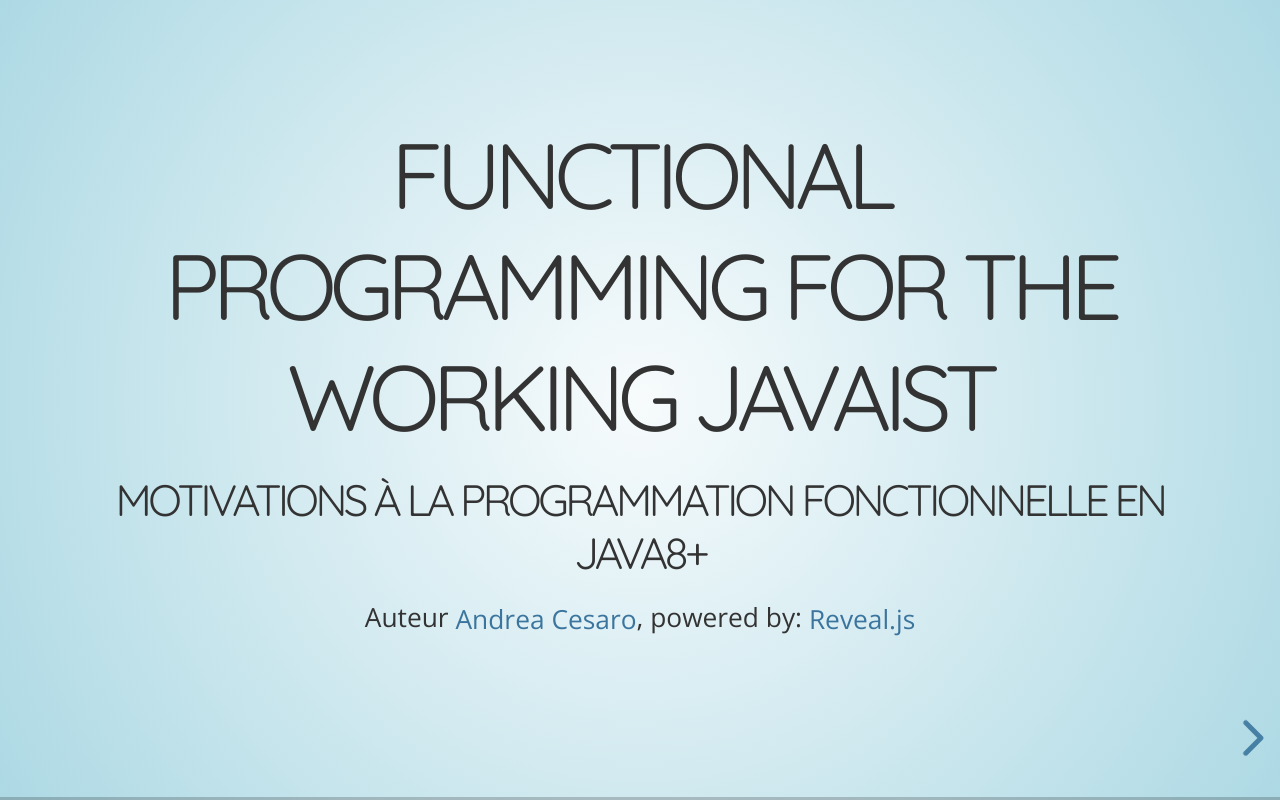
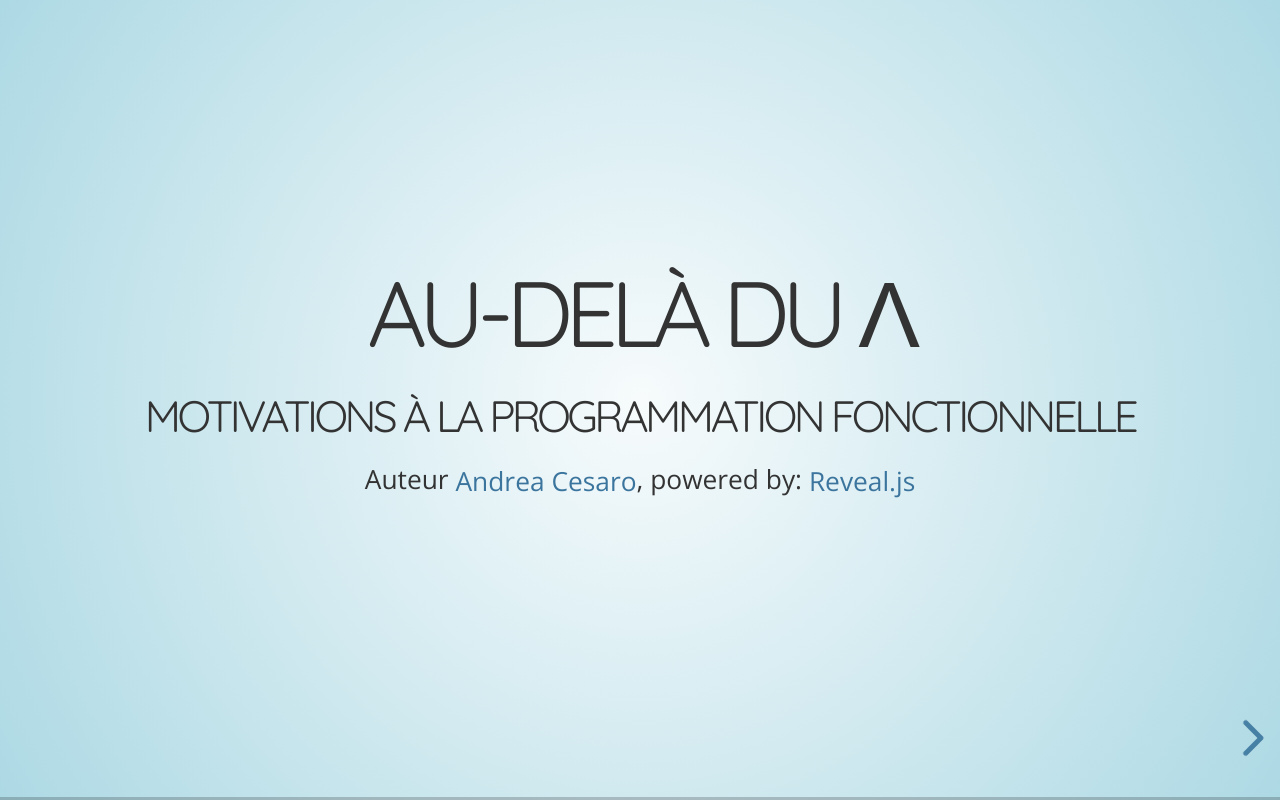
Before and after one commit to CexJ/slides-fr-fp, a website: page fr/fp-java8.html in a window 1280 px wide. Drawn offline with nearby package versions, Linux system fonts and the light colour scheme; files whose address does not match are found by name.

Commit message:
Corrections after first repetition

```diff
--- a/fr/fp-java8.html
+++ b/fr/fp-java8.html
@@ -62,8 +62,8 @@
 			<!-- Any section element inside of this container is displayed as a slide -->
 			<div class="slides">
 				<section>
-					<h2>Functional programming for the working Javaist</h2>
-					<h5>Motivations à la programmation fonctionnelle en Java8+</h5>
+					<h2>Au-delà du &lambda;</h2>
+					<h5>Motivations à la programmation fonctionnelle</h5>
 					<p>
 						<small>Auteur <a href="http://cexj.github.io">Andrea Cesaro</a>, powered by: <a href="https://github.com/hakimel/reveal.js/">Reveal.js</a></small>
 					</p>
@@ -75,7 +75,7 @@
 						<li class="fragment fade-right">Qu'est-ce que la PF ?</li>
 						<li class="fragment fade-right">Pourquoi la PF ?</li>
 						<li class="fragment fade-right">... et pourquoi maintenant ?</li>
-						<li class="fragment fade-right">Où est Java dans tout ça ?</li>
+						<li class="fragment fade-right">Où sont les langages dans tout ça ?</li>
 						<li class="fragment fade-right">Quoi apprendre ?</li>
 					</ul>
 				</section>
```
